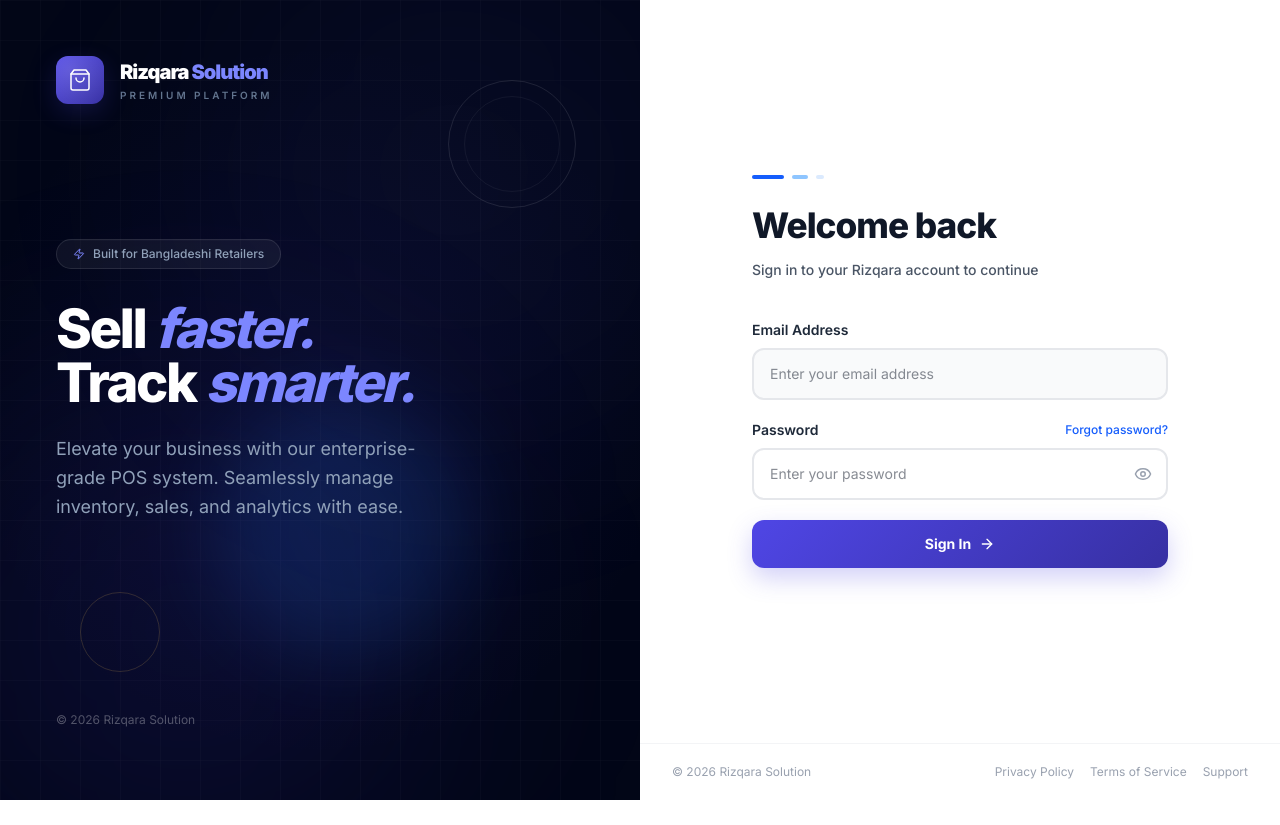
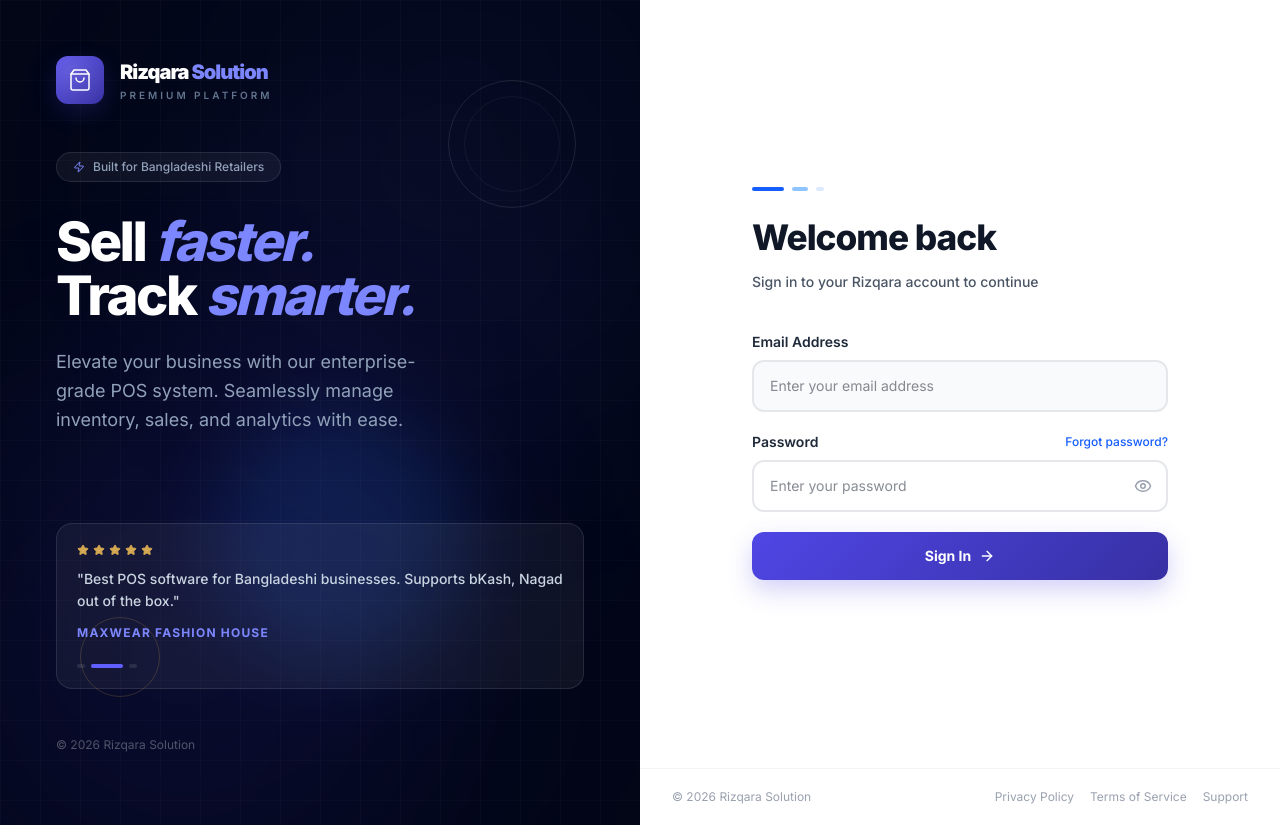
Before and after one commit to royestheking-a11y/rizqara_solution-pos-software-, a React (Vite) app: page / in a window 1280 px wide. Before the commit the page ends 800 px from the top, so only its background shows below. Built offline with nearby package versions, Linux system fonts and the light colour scheme; no server answers.

Commit message:
Restore testimonials to Login page

```diff
--- a/src/app/pages/Login.tsx
+++ b/src/app/pages/Login.tsx
@@ -3,9 +3,15 @@
 import { useAuth } from '../context/AuthContext';
 import {
   Eye, EyeOff, ShieldCheck, Store, Lock, Users,
-  Zap, ArrowRight, CheckCircle,
-  ShoppingBag
+  BarChart3, Package, Zap, ArrowRight, CheckCircle,
+  ShoppingCart, TrendingUp, Globe, Star, ShoppingBag
 } from 'lucide-react';
+
+const TESTIMONIALS = [
+  { text: '"Rizqara transformed our retail operations. Sales tracking is now effortless."', author: 'Maxwear, Dhaka' },
+  { text: '"Best POS software for Bangladeshi businesses. Supports bKash, Nagad out of the box."', author: 'Maxwear Fashion House' },
+  { text: '"The inventory alerts alone saved us from stockouts multiple times."', author: 'City Electronics, CTG' },
+];
 
 /* ─── Premium Splash Screen ─── */
 function SplashScreen({ onDone }: { onDone: () => void }) {
@@ -54,6 +60,7 @@
   const [showPassword, setShowPassword] = useState(false);
   const [error, setError] = useState('');
   const [loading, setLoading] = useState(false);
+  const [activeTestimonial, setActiveTestimonial] = useState(0);
   const [splashDone, setSplashDone] = useState(false);
 
   useEffect(() => {
@@ -62,6 +69,13 @@
       else navigate('/shop');
     }
   }, [isAuthenticated, user]);
+
+  useEffect(() => {
+    const interval = setInterval(() => {
+      setActiveTestimonial(prev => (prev + 1) % TESTIMONIALS.length);
+    }, 4000);
+    return () => clearInterval(interval);
+  }, []);
 
   const handleLogin = async (e: React.FormEvent) => {
     e.preventDefault();
@@ -151,6 +165,32 @@
                 Elevate your business with our enterprise-grade POS system.
                 Seamlessly manage inventory, sales, and analytics with ease.
               </p>
+            </div>
+
+            {/* Testimonial rotator */}
+            <div className="bg-white/5 border border-white/10 rounded-2xl p-5 mb-8">
+              <div className="flex gap-1 mb-3">
+                {[...Array(5)].map((_, i) => (
+                  <Star key={i} size={12} className="text-[#D4A853] fill-[#D4A853]" />
+                ))}
+              </div>
+              <div className="transition-all duration-500 min-h-[80px]">
+                <p className="text-slate-300 text-sm leading-relaxed mb-3 font-medium">
+                  {TESTIMONIALS[activeTestimonial].text}
+                </p>
+                <p className="text-indigo-400 text-xs font-bold uppercase tracking-widest">
+                  {TESTIMONIALS[activeTestimonial].author}
+                </p>
+              </div>
+              <div className="flex gap-1.5 mt-4">
+                {TESTIMONIALS.map((_, i) => (
+                  <button
+                    key={i}
+                    onClick={() => setActiveTestimonial(i)}
+                    className={`h-1 rounded-full transition-all duration-300 ${i === activeTestimonial ? 'bg-indigo-500 w-8' : 'bg-white/10 w-2'}`}
+                  />
+                ))}
+              </div>
             </div>
 
             {/* Footer */}
```
